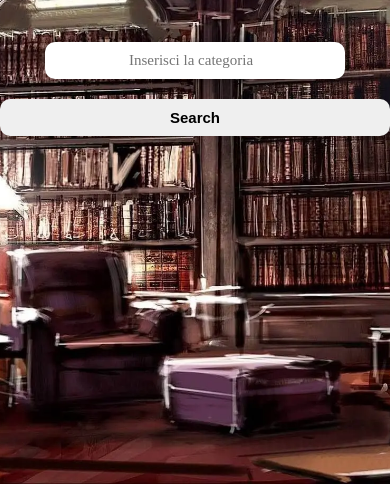
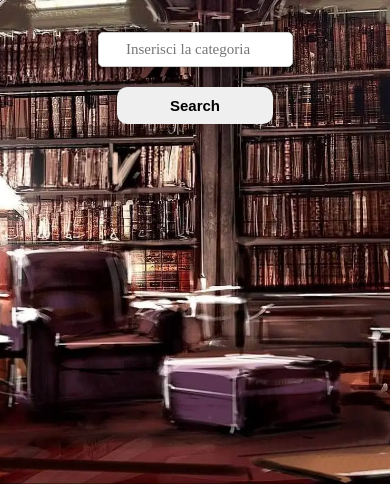
Before and after one commit to LxrdCrow/Project_FantasiApp, a website built with webpack: page src/index.html in a window 390 px wide. Shown: the part 360-844 px from the top of the page. Built offline with nearby package versions, Linux system fonts and the light colour scheme.

Commit message:
style.css

```diff
--- a/src/CSS/style.css
+++ b/src/CSS/style.css
@@ -191,17 +191,26 @@ h1 {
   #loader {
     text-align: center;
     font-size: 1.5em;
-    margin: 20px 0;
+    margin: 1rem 0;
+    position: relative;
+    top: 2rem;
+    width: 60%;
   }
 
   #searchBtn {
-    width: 100%;
-    margin: 10px 0;
+    width: 40%;
+    margin: 20px auto;
+    display: block;
   }
 
   #category {
-    width: 100%;
+    width: 50%;
+    margin: 0 auto;
+    display: block;
     text-align: center;
+    padding: 0.5rem;
+    border-radius: 5px;
+    border: 1px solid #ccc;
   }
 
   .extra-space {
```
